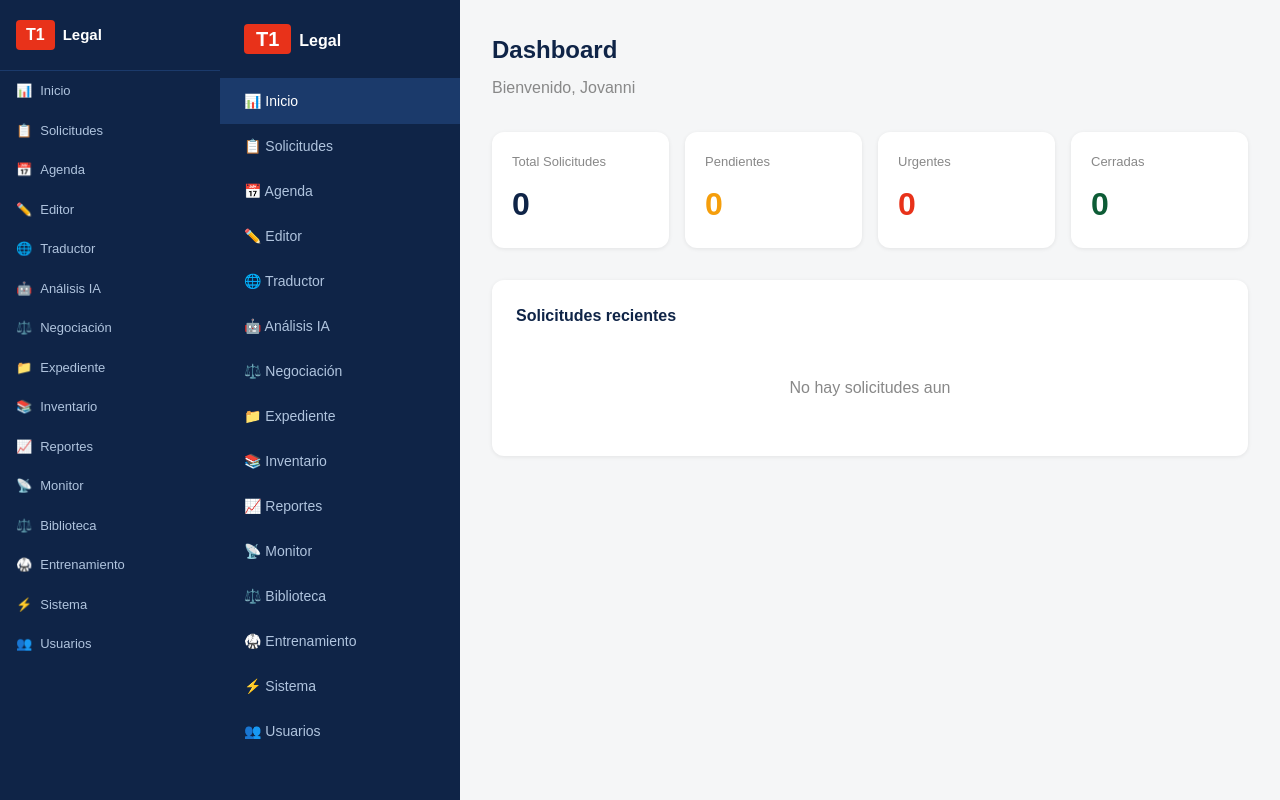
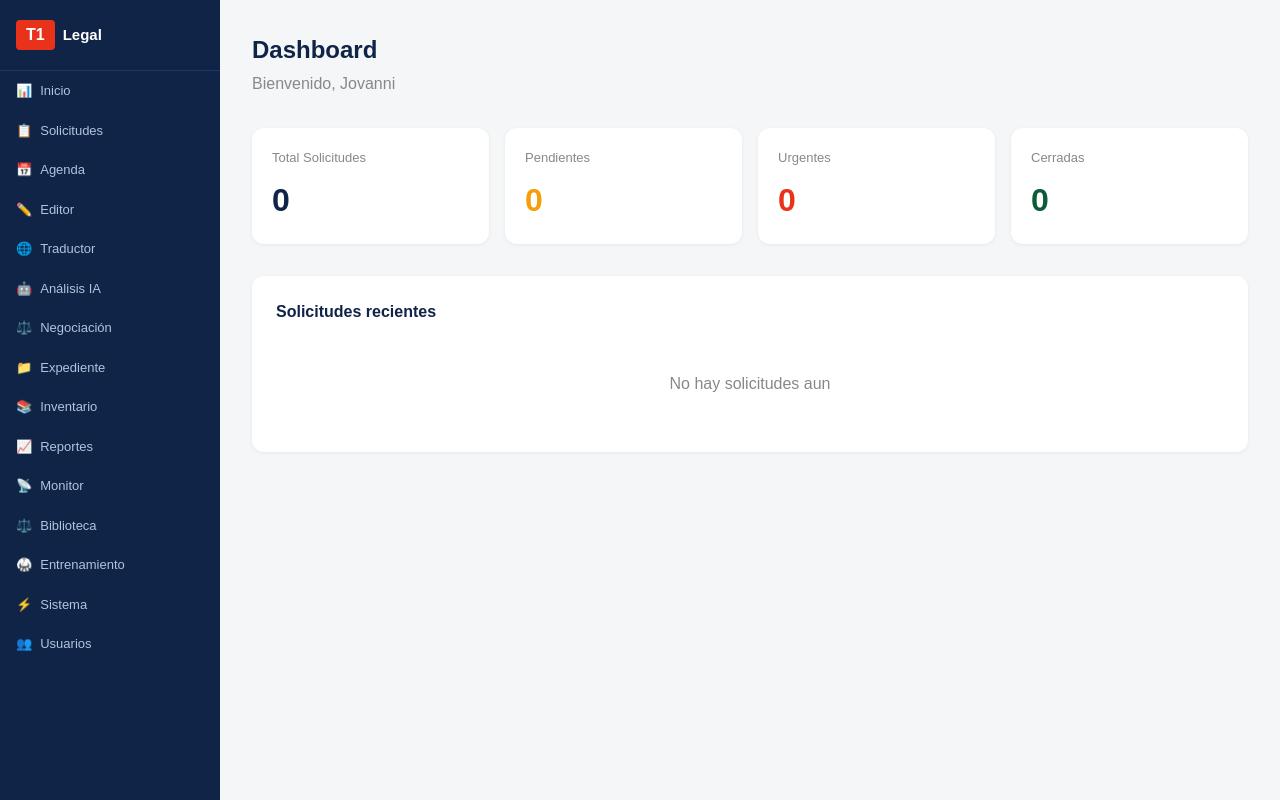
Before and after one commit to jovannipoceros-png/t1-legal, a Next.js app: page /dashboard in a window 1280 px wide. Built offline with nearby package versions, Linux system fonts and the light colour scheme.

Commit message:
fix: dashboard sin sidebar duplicado

```diff
--- a/src/app/dashboard/page.tsx
+++ b/src/app/dashboard/page.tsx
@@ -1,11 +1,4 @@
 export default function Dashboard() {
-  const modulos = [
-    '📊 Inicio', '📋 Solicitudes', '📅 Agenda', '✏️ Editor',
-    '🌐 Traductor', '🤖 Análisis IA', '⚖️ Negociación',
-    '📁 Expediente', '📚 Inventario', '📈 Reportes',
-    '📡 Monitor', '⚖️ Biblioteca', '🥋 Entrenamiento',
-    '⚡ Sistema', '👥 Usuarios'
-  ]
   const kpis = [
     { label: 'Total Solicitudes', value: '0', color: '#0F2447' },
     { label: 'Pendientes', value: '0', color: '#F59E0B' },
@@ -13,33 +6,20 @@ export default function Dashboard() {
     { label: 'Cerradas', value: '0', color: '#0D5C36' },
   ]
   return (
-    <div style={{ display: 'flex', minHeight: '100vh', fontFamily: 'sans-serif' }}>
-      <div style={{ width: '240px', background: '#0F2447', padding: '24px 0', display: 'flex', flexDirection: 'column' }}>
-        <div style={{ padding: '0 24px 24px', borderBottom: '1px solid #1B3A6B' }}>
-          <span style={{ background: '#E8321A', color: 'white', fontWeight: 900, fontSize: '20px', padding: '4px 12px', borderRadius: '4px' }}>T1</span>
-          <span style={{ color: 'white', fontWeight: 700, fontSize: '16px', marginLeft: '8px' }}>Legal</span>
-        </div>
-        {modulos.map((item, i) => (
-          <div key={i} style={{ padding: '12px 24px', color: i === 0 ? 'white' : '#B0C4DE', cursor: 'pointer', background: i === 0 ? '#1B3A6B' : 'transparent', fontSize: '14px' }}>
-            {item}
+    <div style={{ padding: '32px', fontFamily: 'sans-serif' }}>
+      <h1 style={{ color: '#0F2447', fontSize: '24px', fontWeight: 700, margin: '0 0 4px' }}>Dashboard</h1>
+      <p style={{ color: '#888', margin: '0 0 32px' }}>Bienvenido, Jovanni</p>
+      <div style={{ display: 'grid', gridTemplateColumns: 'repeat(4, 1fr)', gap: '16px', marginBottom: '32px' }}>
+        {kpis.map((k, i) => (
+          <div key={i} style={{ background: 'white', borderRadius: '12px', padding: '20px', boxShadow: '0 1px 4px rgba(0,0,0,0.06)' }}>
+            <p style={{ color: '#888', fontSize: '13px', margin: '0 0 8px' }}>{k.label}</p>
+            <p style={{ color: k.color, fontSize: '32px', fontWeight: 700, margin: 0 }}>{k.value}</p>
           </div>
         ))}
       </div>
-      <div style={{ flex: 1, background: '#F5F6F7', padding: '32px' }}>
-        <h1 style={{ color: '#0F2447', fontSize: '24px', fontWeight: 700, margin: '0 0 8px' }}>Dashboard</h1>
-        <p style={{ color: '#888', margin: '0 0 32px' }}>Bienvenido, Jovanni</p>
-        <div style={{ display: 'grid', gridTemplateColumns: 'repeat(4, 1fr)', gap: '16px', marginBottom: '32px' }}>
-          {kpis.map((kpi, i) => (
-            <div key={i} style={{ background: 'white', borderRadius: '12px', padding: '20px', boxShadow: '0 1px 4px rgba(0,0,0,0.08)' }}>
-              <p style={{ color: '#888', fontSize: '13px', margin: '0 0 8px' }}>{kpi.label}</p>
-              <p style={{ color: kpi.color, fontSize: '32px', fontWeight: 700, margin: 0 }}>{kpi.value}</p>
-            </div>
-          ))}
-        </div>
-        <div style={{ background: 'white', borderRadius: '12px', padding: '24px', boxShadow: '0 1px 4px rgba(0,0,0,0.08)' }}>
-          <h2 style={{ color: '#0F2447', fontSize: '16px', fontWeight: 700, margin: '0 0 16px' }}>Solicitudes recientes</h2>
-          <p style={{ color: '#888', textAlign: 'center', padding: '32px 0' }}>No hay solicitudes aun</p>
-        </div>
+      <div style={{ background: 'white', borderRadius: '12px', padding: '24px', boxShadow: '0 1px 4px rgba(0,0,0,0.06)' }}>
+        <h2 style={{ color: '#0F2447', fontSize: '16px', fontWeight: 700, margin: '0 0 16px' }}>Solicitudes recientes</h2>
+        <p style={{ color: '#888', textAlign: 'center', padding: '32px 0' }}>No hay solicitudes aun</p>
       </div>
     </div>
   )
```
Also changed, not shown: 1 other file (tests, documents, lock files or other folders).
